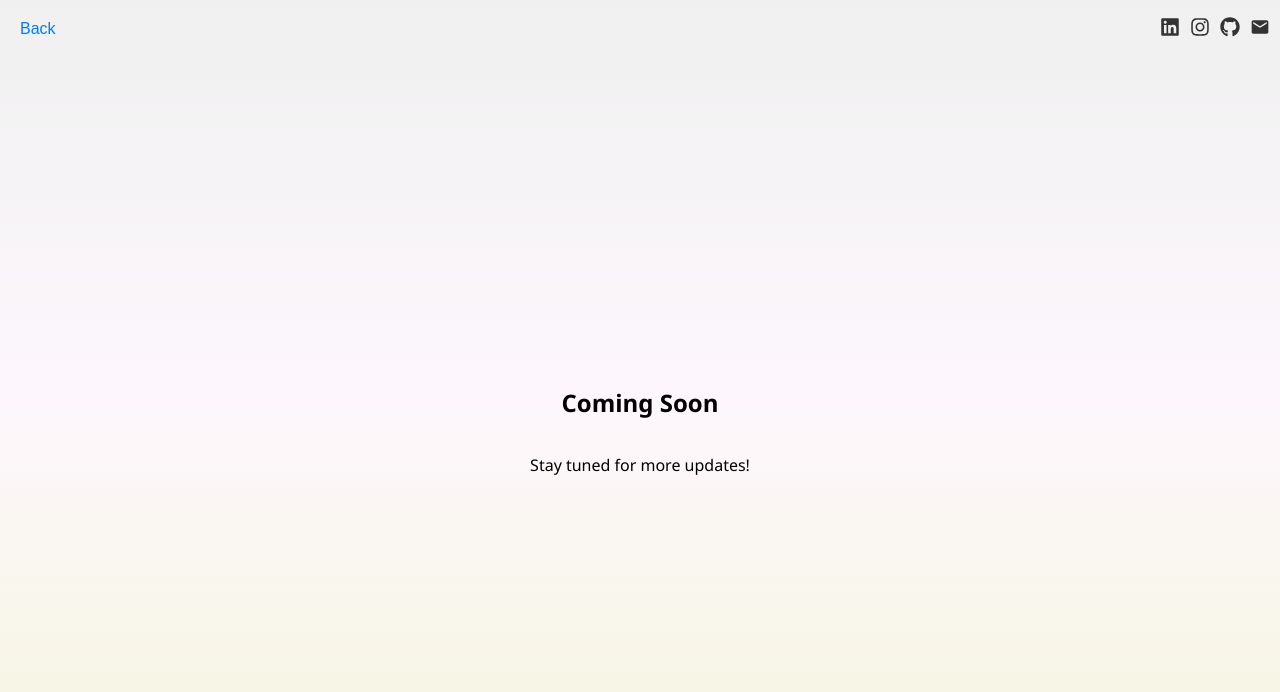
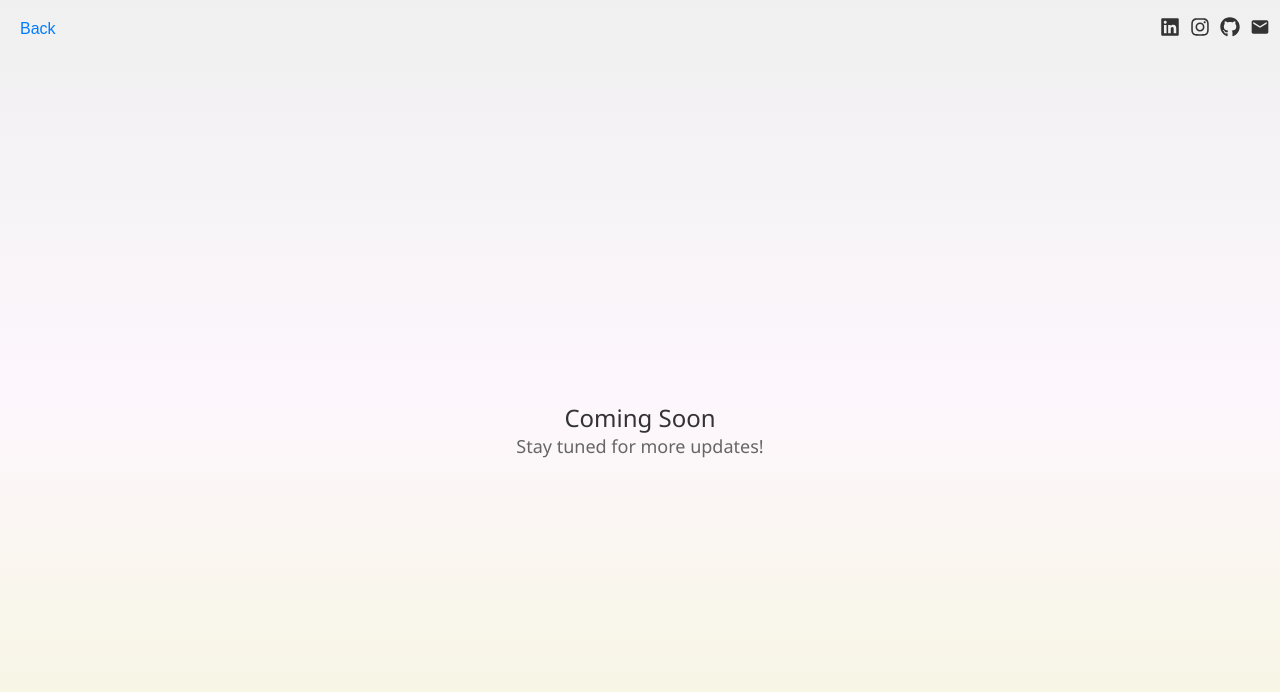
Before and after one commit to dayeonhwang1/dayeonhwang.github.io, a React (Create React App) app: page / in a window 1280 px wide. Both pictures are taken after a click on the button "Coming Soon". Shown: the top 692 px of the page. Built offline with nearby package versions, Linux system fonts and the light colour scheme.

Commit message:
fix font

```diff
--- a/src/App.css
+++ b/src/App.css
@@ -1,4 +1,8 @@
 /* Global styling */
+#root {
+  font-family: 'Segoe UI', Tahoma, Geneva, Verdana, sans-serif; /* Default font family */
+}
+
 body {
   overflow: hidden; /* Prevents horizontal scrolling */
   background: linear-gradient(to bottom, #f0f0f0, #fdf7fd, #f5f5dc); /* Subtle gradient background */
--- a/src/components/Header.css
+++ b/src/components/Header.css
@@ -13,6 +13,7 @@ body {
     padding: 10px 20px;
     z-index: 1000;
     border-radius: 8px; /* Rounded corners */
+    font-weight: "semi-bold";
 }
 
 .back-button-container {
--- a/src/components/Main.css
+++ b/src/components/Main.css
@@ -21,7 +21,7 @@ body, html {
 
 .main-title {
     font-size: 24px;
-    font-weight: bold;
+    font-weight: semi-bold;
     color: #333;
   }
 
--- a/src/components/Main.tsx
+++ b/src/components/Main.tsx
@@ -8,8 +8,8 @@ const Main: React.FC = () => {
         <>
             <Header />
             <div className="main-content">
-                <h2>{MainStrings.title}</h2>
-                <p>{MainStrings.subtitle}</p>
+                <div className="main-title">{MainStrings.title}</div>
+                <div className="main-subtitle">{MainStrings.subtitle}</div>
             </div>
         </>
     );
```
